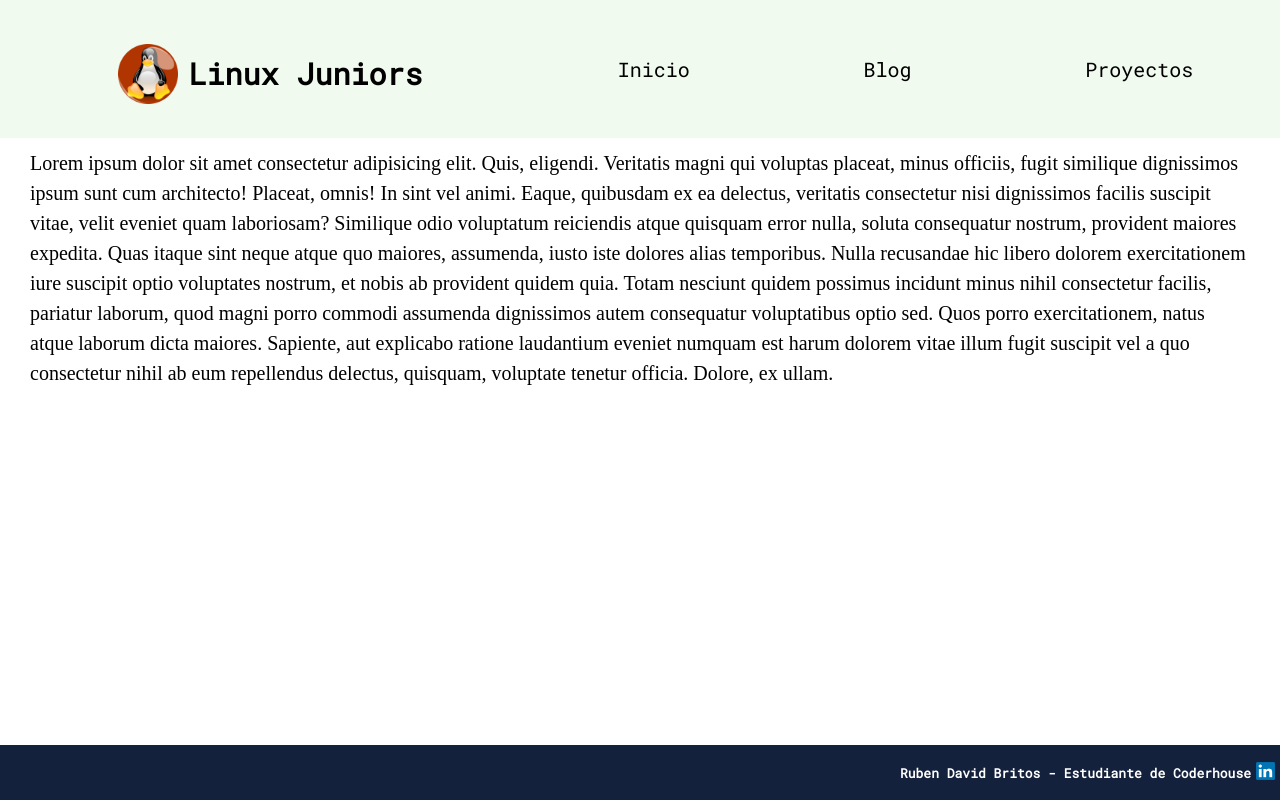
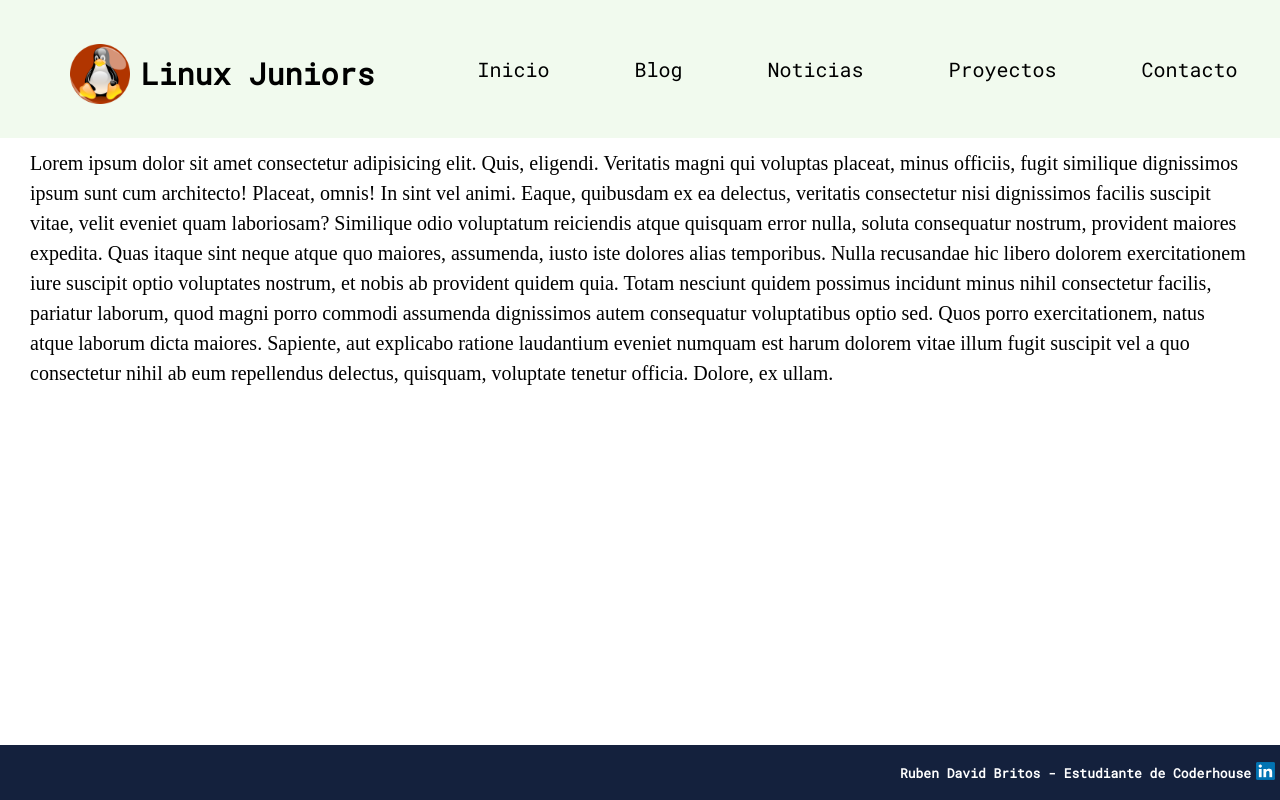
Before and after one commit to davidbritos01/primer_proyecto, a plain HTML site: page pages/noticias.html in a window 1280 px wide. Drawn offline with Linux system fonts and the light colour scheme.

Commit message:
Corrigiendo visual delnav

```diff
--- a/pages/noticias.html
+++ b/pages/noticias.html
@@ -15,12 +15,14 @@
 
       <nav class="header-nav">
         <ul class="header-menu">
-            <li><a class="link-nav" href="../index.html">Inicio</a></li>
-            <li><a class="link-nav" href="/pages/blog.html">Blog</a></li>
-            <li><a class="link-nav"  href="/pages/proyectos.html">Proyectos</a></li>
-          </ul>
-        </nav>
-      </div>
+          <li><a href="../index.html">Inicio</a></li>
+          <li><a href="blog.html">Blog</a></li>
+          <li><a href="noticias.html">Noticias</a></li>
+          <li><a href="proyectos.html">Proyectos</a></li>
+          <li><a href="#">Contacto</a></li>
+        </ul>
+      </nav>
+
     </header>
     <main>
         <div class="caja-texto">
```
Also changed, not shown: pages/blog.html (+7 -5 lines), pages/proyectos.html (+7 -6 lines).
